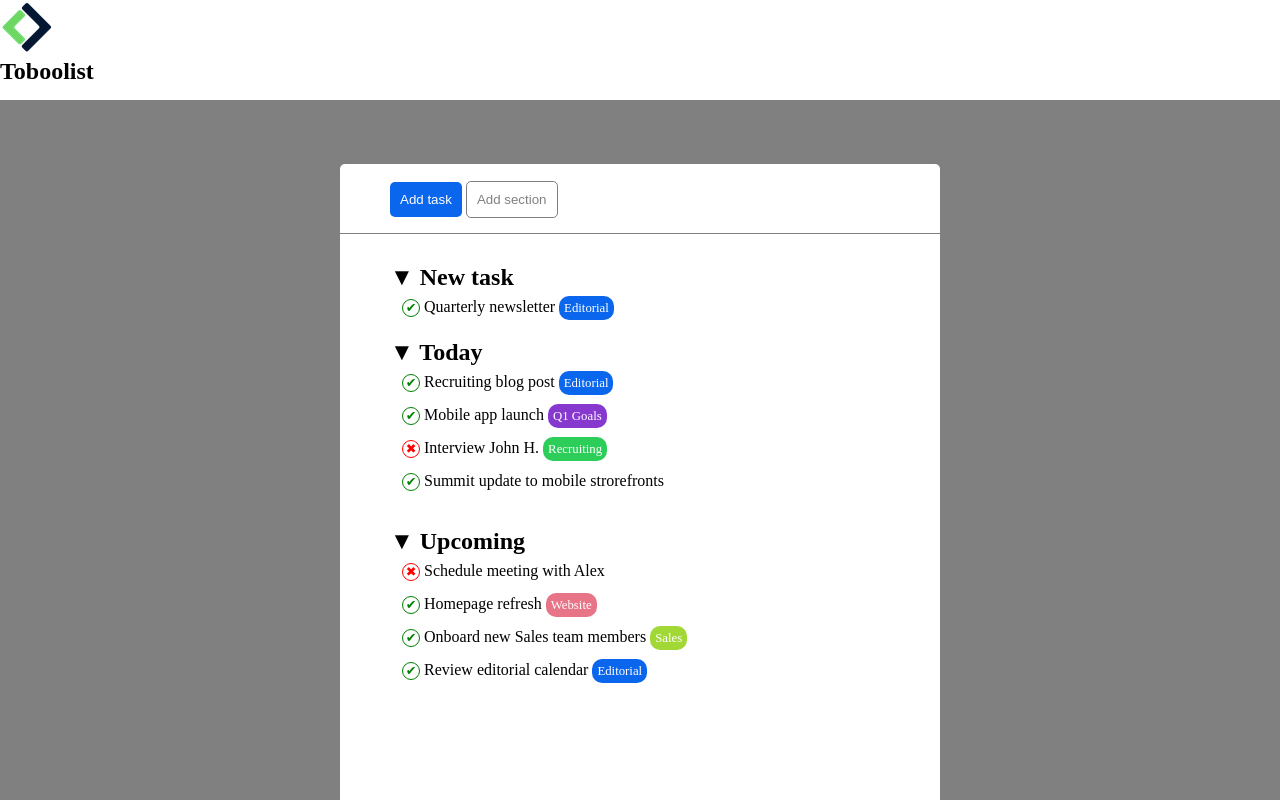
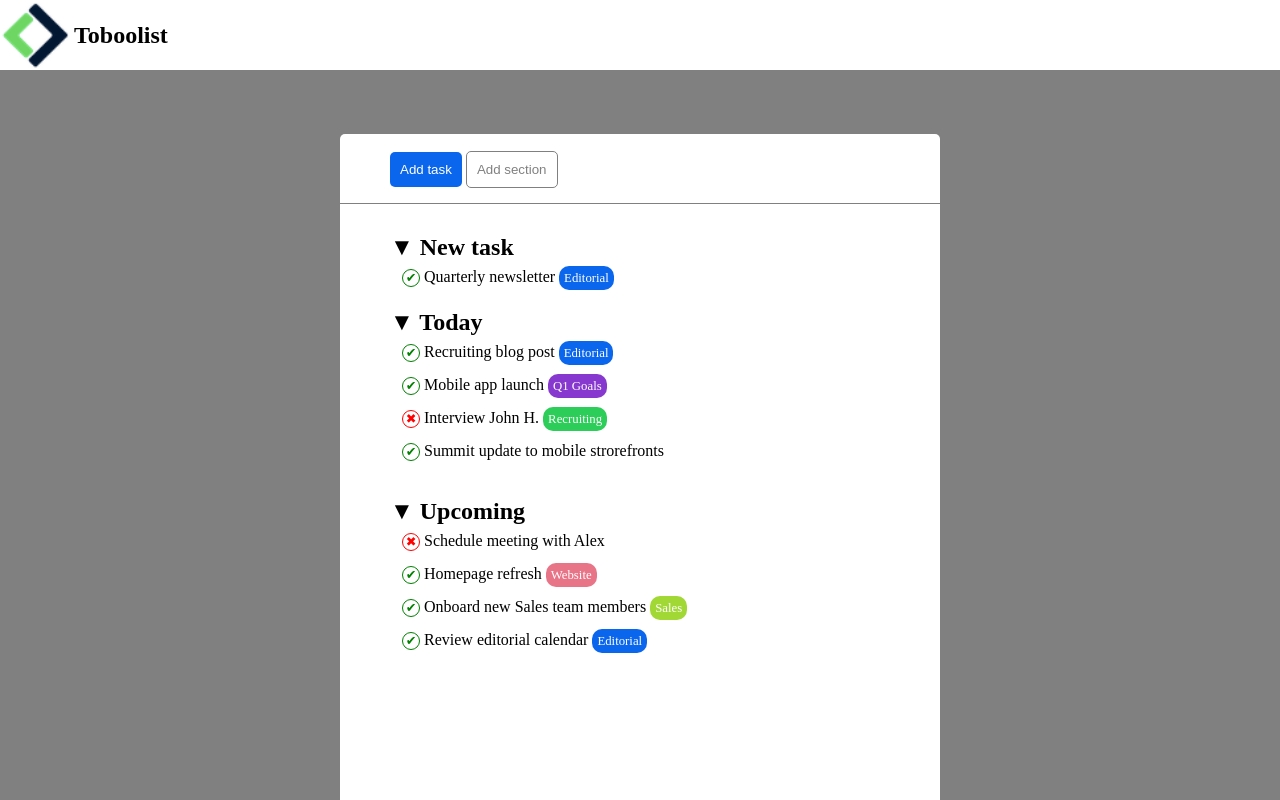
Before and after one commit to manuelcamaioni/html-css-toboolist, a plain HTML site: page index.html in a window 1280 px wide. Shown: the top 800 px of the page. Drawn offline with Linux system fonts and the light colour scheme.

Commit message:
vertical align

```diff
--- a/style.css
+++ b/style.css
@@ -10,8 +10,19 @@ body{
 }
 
 header section{
-    height: 100px;
+    /* height: 100px; */
     background-color: white;
+}
+
+section #logo{
+    vertical-align: middle;
+    width: 70px;
+    height: 70px;
+}
+
+section #title{
+    display: inline-block;
+    vertical-align: middle;
 }
 
 .main-page{
```
